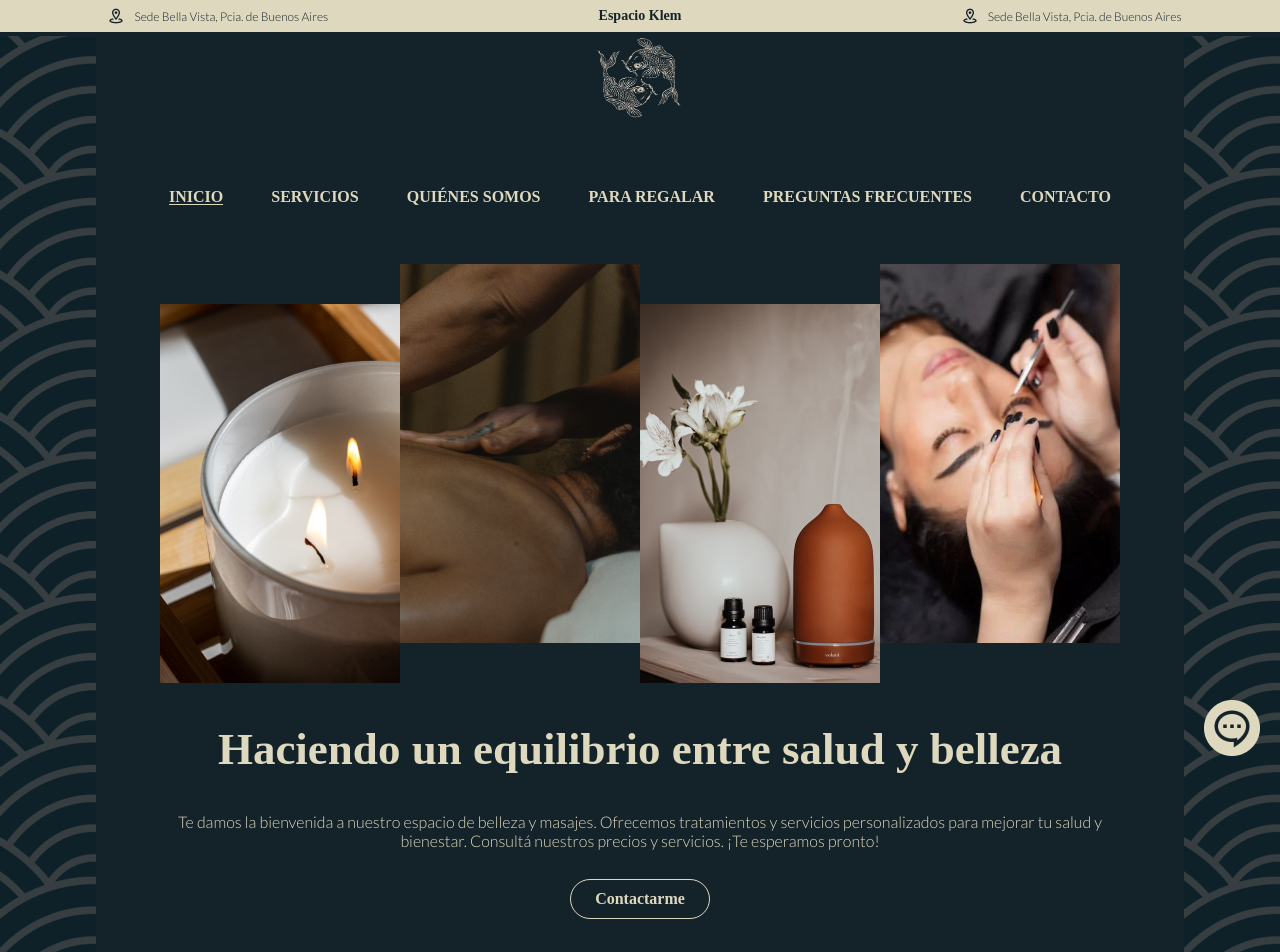
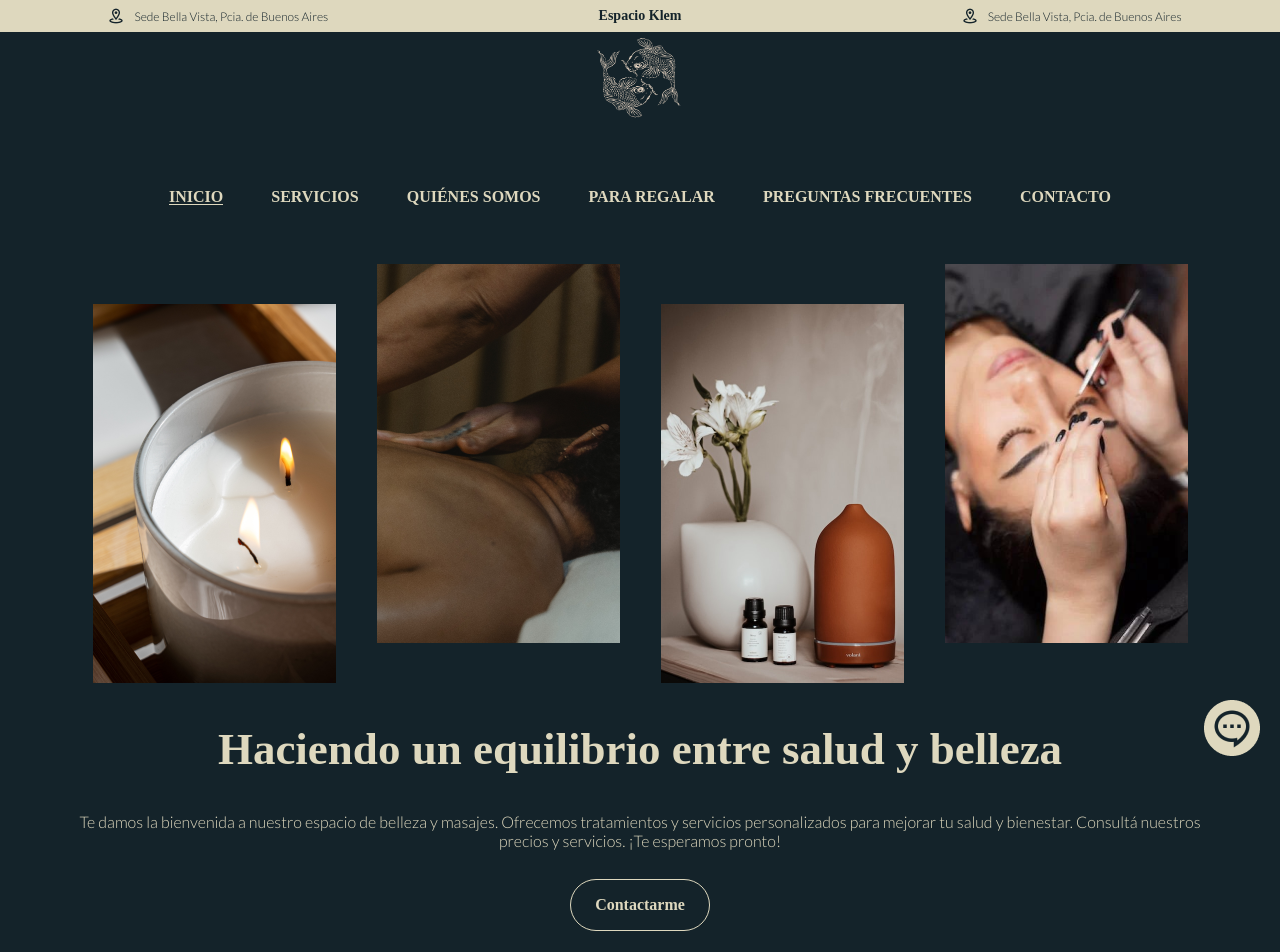
Before and after one commit to joaquingutierrez/espacio-klem, a React (Create React App) app: page / in a window 1280 px wide. Shown: the top 952 px of the page. Built offline with nearby package versions, Linux system fonts and the light colour scheme; a web font is replaced by a local one.

Commit message:
Cambios en el css en Button, Contacto, Home, Para regalar

```diff
--- a/src/App.css
+++ b/src/App.css
@@ -34,7 +34,7 @@ body {
   z-index: 15;
 }
 
-@media (min-width: 0) and (max-width: 768px) {
+@media (min-width: 0) and (max-width: 1344px) {
   .bordeIzquierdo {
       display: none;
   }
--- a/src/components/Button/style.css
+++ b/src/components/Button/style.css
@@ -5,7 +5,7 @@
 }
 .botonHome {
     font-size: 1rem;
-    padding: 10px 24px;
+    padding: 16px 24px;
     font-family: 'Arima Madurai', cursive;
     color: #DED8BE;
     border: 1px solid #DED8BE;
@@ -20,10 +20,9 @@
 }
 .botonHomeLight{
     font-size: 1rem;
-    padding: 10px 24px;
+    padding: 16px 24px;
     font-family: 'Arima Madurai', cursive;
     color:  #DED8BE;
-    /* border: 1px solid #14232A; */
     border-radius: 50px;
     cursor: pointer;
     transition: 0.3s ease-in-out;
--- a/src/components/Contacto/style.css
+++ b/src/components/Contacto/style.css
@@ -70,7 +70,7 @@
     text-decoration: underline;
 }
 
-@media (min-width:0) and (max-width:839px) {
+@media (min-width:0) and (max-width:1344px) {
     .contenidoDeContacto {
         flex-direction: column;
         gap: 0;
--- a/src/components/Home/style.css
+++ b/src/components/Home/style.css
@@ -1,5 +1,5 @@
 #homeContainer {
-    width: 75%;
+    width: 1136px;
     margin: auto;
 }
 
--- a/src/components/ParaRegalar/style.css
+++ b/src/components/ParaRegalar/style.css
@@ -26,7 +26,7 @@
     font-size: 2.25rem;
     font-family: Arima Madurai;
     font-weight: 800;
-    line-height: 48px;
+    line-height: 3rem;
     letter-spacing: 0.025em;
     text-align: center;
     margin: 0;
@@ -43,6 +43,13 @@
     padding-left: 5%;
 }
 
+@media (max-width: 1344px) {
+    .textoRegalo p {
+        font-size: 1.5rem;
+        line-height: 2rem;
+    }
+}
+
 @media (min-width: 1078px) and (max-width: 1200px) {
     .contenedorImagenesParaRegalar {
         margin-right: 10%;
@@ -55,7 +62,7 @@
         gap: 20px;
     }
 }
-@media (min-width: 0px) and (max-width: 1077px) {
+@media (min-width: 0px) and (max-width: 1280px) {
     .rectanguloParaRegalar {
         flex-direction: column;
         align-items: center;
@@ -76,5 +83,6 @@
     }
     .textoRegalo p {
         font-size: 1.8rem;
+        line-height: 2rem;
     }
 }
```
Also changed, not shown: Arreglar.txt (added).
